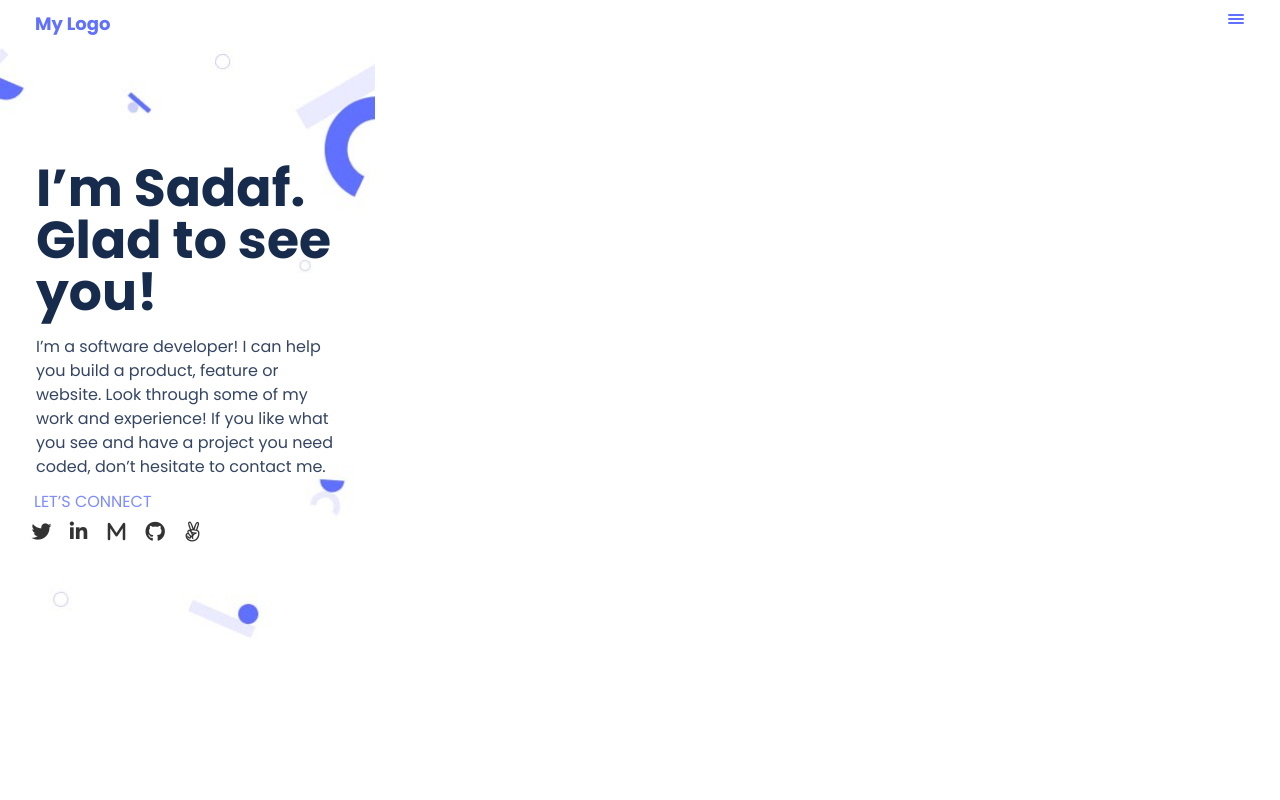
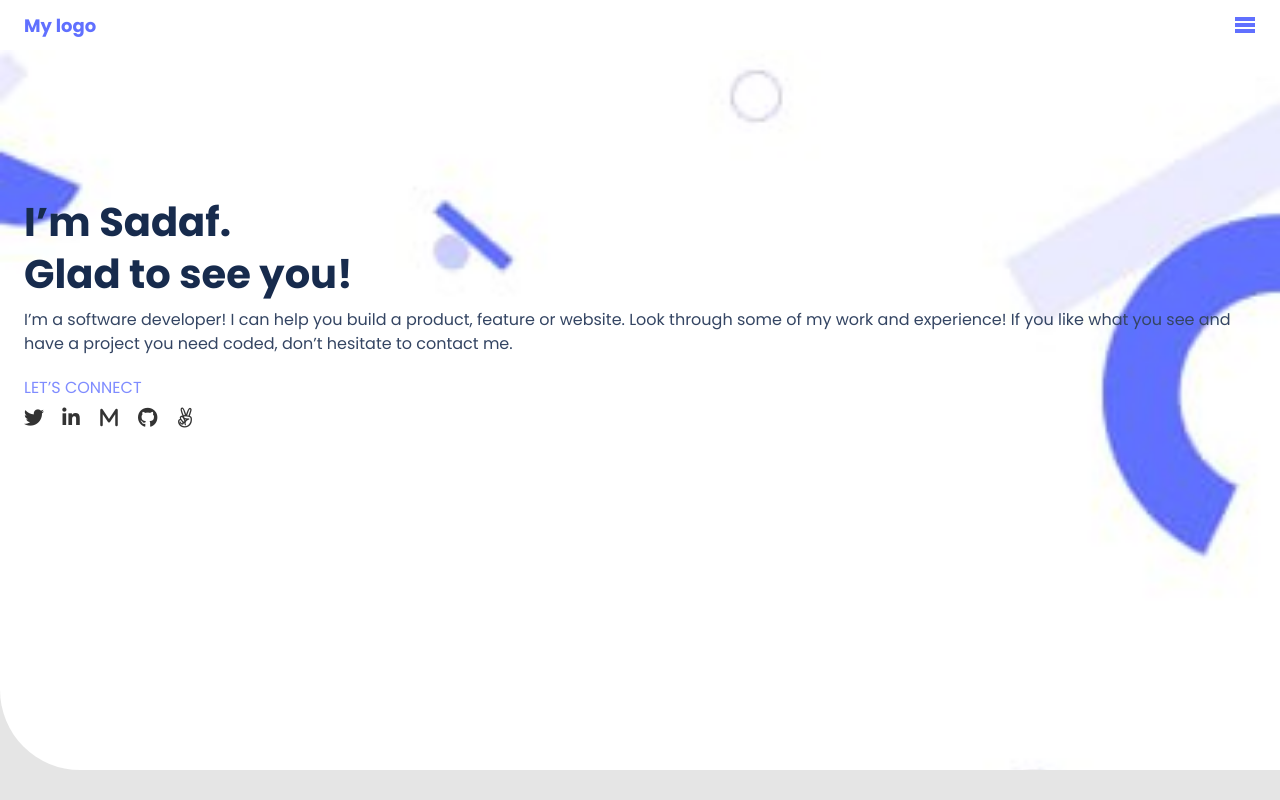
Before and after one commit to sadaf-Daneshgar/Personal_Porfolio, a website: page index.html in a window 1280 px wide. Drawn offline with Linux system fonts and the light colour scheme.

Commit message:
Portfolio Project firs

```diff
--- a/index.html
+++ b/index.html
@@ -16,31 +16,38 @@
 </head>
 
 <body>
-  <header>
-    <a href="#" class="header-title">My Logo</a>
-    <nav>
-      <div class="hamburger">
-        <div class="stroke"></div>
-        <div class="stroke"></div>
-        <div class="stroke"></div>
+  <header class="header">
+    <div class="left">
+      <a href="#">
+        <div class="logo">
+          My logo
+        </div>
+      </a>
+    </div>
+    <nav class="right">
+      <div class="menubar">
+        <div class="bar"></div>
+        <div class="bar"></div>
+        <div class="bar"></div>
       </div>
     </nav>
   </header>
   <main class="container">
-    <div class="name">
-      <h1>I’m Sadaf.</h1>
-      <span>
-        <h1>Glad to see you!</h1>
-      </span>
-    </div>
+    <section class="content">
+      <h1>
+        I’m Sadaf.
+        <br>
+        Glad to see you!
+      </h1>
       <div class="bio">
-      <p>I’m a software developer! I can help you build a product, feature or website. Look through some of my work and
+        <p>I’m a software developer! I can help you build a product, feature or website. Look through some of my work
+          and
           experience! If you like what you see and have a project you need coded, don’t hesitate to contact me.</p>
       </div>
       <div class="lets_contact">
-      <div class="contact">
+        <h2 class="contact">
           LET’S CONNECT
-      </div>
+        </h2>
         <div class="social">
           <ul class="social-icons-set">
             <li class="social-icon">
@@ -60,6 +67,7 @@
           </ul>
         </div>
       </div>
+    </section>
   </main>
 </body>
 
--- a/style.css
+++ b/style.css
@@ -5,23 +5,24 @@
   font-family: "Poppins", sans-serif;
 }
 
-.header-title {
-  font-weight: 700;
-  font-size: 18px;
-  line-height: 20px;
-  color: #6070ff;
-  cursor: pointer;
-  padding-left: 35px;
-  float: left;
-  text-decoration: none;
-  margin-top: 14px;
+body {
+  background-color: rgb(229, 229, 229);
 }
 
-header {
+.header {
+  height: 50px;
+  padding: 0 24px;
   display: flex;
-  background-color: white;
-  height: 6vh;
   justify-content: space-between;
+  background-image: url("Media/header-background-mobile.png.jpg");
+  background-size: cover;
+}
+
+.header .left {
+  display: flex;
+  justify-content: center;
+  align-items: center;
+  height: 100%;
 }
 
 .social-icon a {
@@ -33,74 +34,70 @@ header {
   color: #333;
 }
 
-.hamburger {
+.header .left a {
+  text-decoration: none;
+}
+
+.header .left .logo {
+  font-size: 18px;
+  font-weight: 700;
+  color: #6070ff;
+}
+
+.header .right {
+  height: 100%;
+  display: flex;
+  justify-content: center;
+  align-items: center;
+}
+
+.header .right .menubar {
   display: flex;
   flex-direction: column;
-  gap: 2px;
-  padding-right: 36px;
-  float: right;
-  cursor: pointer;
-  margin-top: 14px;
+  align-items: end;
 }
 
-.stroke {
-  width: 16px;
-  height: 2px;
-  background-color: #6070ff;
-  border-radius: 8px;
-  list-style-type: none;
+.header .right .menubar .bar {
+  border: 2px solid #6070ff;
+  width: 20px;
+  margin: 1px;
 }
 
 .container {
-  width: 375px;
-  height: 591px;
+  height: 90vh;
+  padding: 24px;
   background-image: url("Media/header-shapes\ mobile.png.jpg");
   background-size: cover;
-  padding: 24px;
+  border-bottom-left-radius: 80px;
 }
 
-.container .name {
-  width: 327px;
-  height: 150px;
+.container .content {
+  height: auto;
+  padding: 122px 0;
+  display: flex;
+  flex-direction: column;
+}
+
+.container h1 {
   font-weight: 700;
-  font-size: 26px;
-  padding: 90px 12px 170px;
+  font-size: 40px;
   line-height: 52px;
   color: #172b4d;
-  flex: none;
-  order: 0;
-  font-style: normal;
-  flex-grow: 0;
-}
-
-.container span {
-  font-size: 26px;
 }
 
 .container .bio {
-  width: 327px;
-  height: 146px;
-  left: 0;
-  top: 0;
-  padding: 3px 12px 24px;
+  height: auto;
+  margin: 8px 0;
   font-style: normal;
   font-weight: 400;
   font-size: 16px;
   line-height: 24px;
   color: #344563;
-  flex: none;
-  order: 1;
-  flex-grow: 0;
 }
 
 .container .lets_contact {
-  width: 117px;
-  height: 24px;
-  margin-top: 12px;
-  display: flex;
-  flex-direction: row;
-  margin-left: 24px;
-  gap: 8px;
+  height: auto;
+  padding: 12px 0;
 }
 
 .container .lets_contact .contact {
@@ -110,24 +107,23 @@ header {
   line-height: 24px;
   color: #7f8cff;
   flex: none;
-  order: 0;
-  flex-grow: 0;
-  margin-left: -14px;
+}
+
+.social {
+  margin: 0 auto;
+  display: flex;
 }
 
 .social-icons-set {
   display: flex;
+  gap: 20px;
+  justify-content: center;
   align-items: center;
-  padding-top: 40px;
-  width: 170.17px;
-  height: 20px;
-  order: 3;
-  margin-left: -138px;
 }
 
 .social-icon {
   list-style: none;
-  margin: 0 10px;
+  font-weight: 700;
 }
 
 .social-icon a:hover {
@@ -137,7 +133,3 @@ header {
 .social-icon a i {
   font-size: 20px;
 }
-
-.social-icon + .social-icon {
-  margin-left: 10px;
-}
```
Lines whose indentation alone changed are shown as unchanged.
